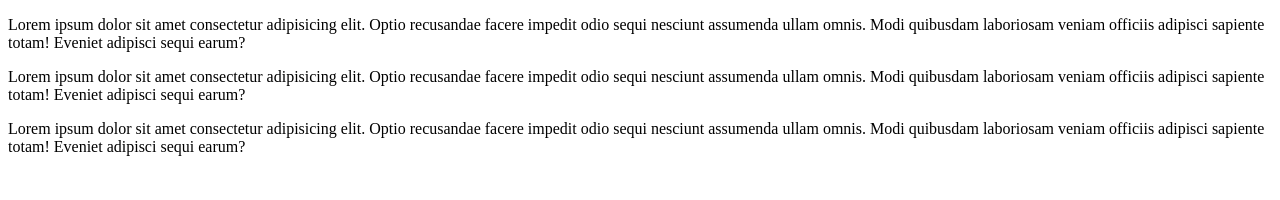
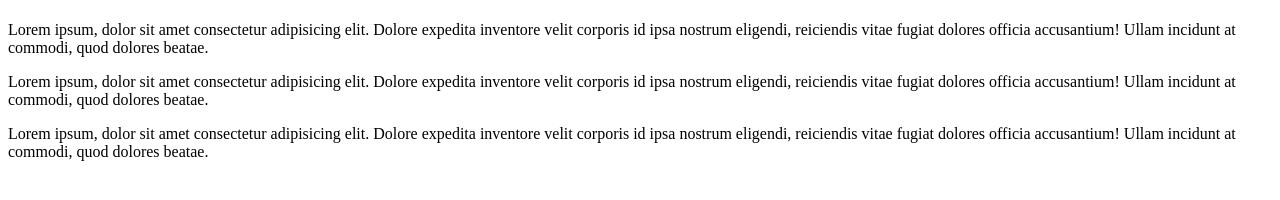
Before and after one commit to donthemed/coursera, a plain HTML site: page module2assignment/index.html in a window 1280 px wide. Drawn offline with Linux system fonts and the light colour scheme.

Commit message:
intialcommit

```diff
--- /dev/null
+++ b/module2assignment/css/style.css
@@ -0,0 +1,11 @@
+@media (min-width: 992px){
+    .col-lg-4 {
+        width: 33.33%;
+    }
+}
+@media (min-wdth: 768px) and (max-width: 991px){
+
+}
+@media (max-width: 767px) {
+
+}
--- a/module2assignment/index.html
+++ b/module2assignment/index.html
@@ -7,8 +7,11 @@
     <title>Module 2 Assignment</title>
 </head>
 <body>
-    <p>Lorem ipsum dolor sit amet consectetur adipisicing elit. Optio recusandae facere impedit odio sequi nesciunt assumenda ullam omnis. Modi quibusdam laboriosam veniam officiis adipisci sapiente totam! Eveniet adipisci sequi earum?</p>
-    <p>Lorem ipsum dolor sit amet consectetur adipisicing elit. Optio recusandae facere impedit odio sequi nesciunt assumenda ullam omnis. Modi quibusdam laboriosam veniam officiis adipisci sapiente totam! Eveniet adipisci sequi earum?</p>
-    <p>Lorem ipsum dolor sit amet consectetur adipisicing elit. Optio recusandae facere impedit odio sequi nesciunt assumenda ullam omnis. Modi quibusdam laboriosam veniam officiis adipisci sapiente totam! Eveniet adipisci sequi earum?</p>
+    <h1></h1>
+    <div>
+        <p class="col-lg-4">Lorem ipsum, dolor sit amet consectetur adipisicing elit. Dolore expedita inventore velit corporis id ipsa nostrum eligendi, reiciendis vitae fugiat dolores officia accusantium! Ullam incidunt at commodi, quod dolores beatae.</p>
+        <p class="col-lg-4">Lorem ipsum, dolor sit amet consectetur adipisicing elit. Dolore expedita inventore velit corporis id ipsa nostrum eligendi, reiciendis vitae fugiat dolores officia accusantium! Ullam incidunt at commodi, quod dolores beatae.</p>
+        <p class="col-lg-4">Lorem ipsum, dolor sit amet consectetur adipisicing elit. Dolore expedita inventore velit corporis id ipsa nostrum eligendi, reiciendis vitae fugiat dolores officia accusantium! Ullam incidunt at commodi, quod dolores beatae.</p>
+    </div>
 </body>
 </html>
```
